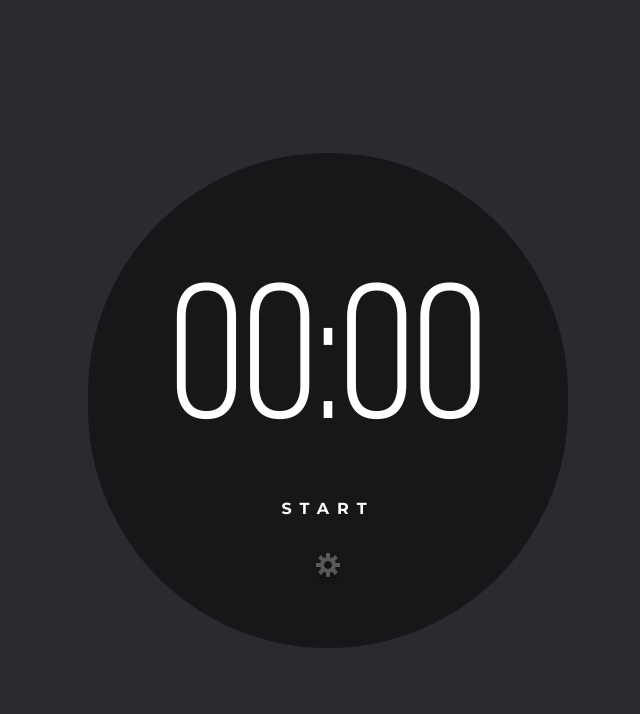
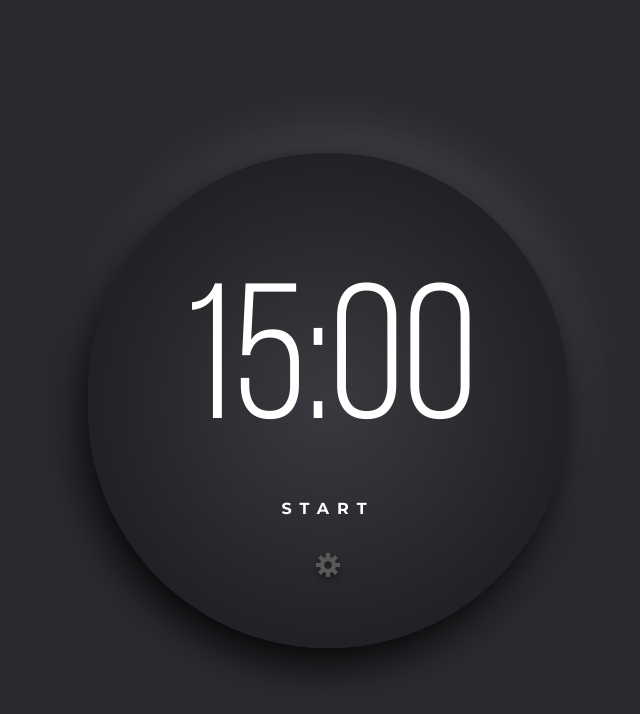
Before and after one commit to pace0033/pomodoro, a plain HTML site: page index.html in a window 1280 px wide. Shown: the whole page, without its empty margins (312-952 px from the left). Drawn offline with Linux system fonts and the light colour scheme.

Commit message:
add box-shadow styling to timer

```diff
--- a/css/main.css
+++ b/css/main.css
@@ -83,8 +83,9 @@ input[type=number] {
   text-align: center;
   padding: 3.5rem;
   border-radius: 10000000rem;
-  background-color: #17171a;
+  background: radial-gradient(#3a393f, #17171A);
   color: #fff;
+  box-shadow: -5px 14px 44px #000, 5px -16px 50px rgba(255,255,255, 0.15);
   user-select: none;
   -moz-user-select: none;
   -webkit-user-select: none;
--- a/js/main.js
+++ b/js/main.js
@@ -1,8 +1,9 @@
 'use strict'
 
+// Default starting values
 let secondsOnes = 0;
 let secondsTens = 0;
-let minutes = 0;
+let minutes = 15;
 let intervalID;
 
 const counter = document.querySelector('.timer-text');
@@ -120,9 +121,17 @@ function updateTime() {
   timerSecsOnes.textContent = secondsOnes;
 }
 
+function init() {
+  // update DOM with default values from script
+  timerMins.textContent = minutes;
+  timerSecsTens.textContent = secondsTens;
+  timerSecsOnes.textContent = secondsOnes;
+}
+
 
 // Event Listeners
 start.addEventListener('click', startTimer);
 stop.addEventListener('click', stopTimer);
 gear.addEventListener('click', editTimer);
 check.addEventListener('click', saveEdit);
+init();
```
